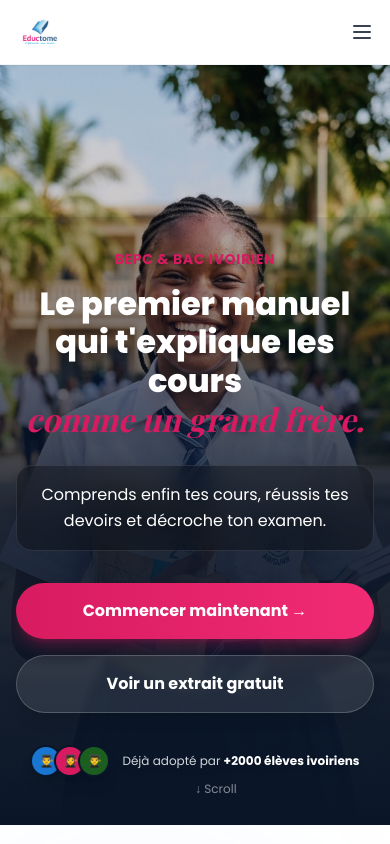
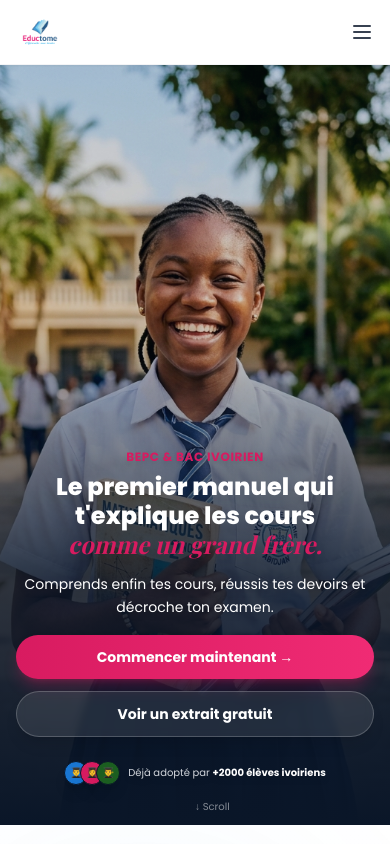
Before and after one commit to mariusgombaleu-ops/eductome-web, a React (Vite) app: page / in a window 390 px wide. Shown: the top 844 px of the page. Built offline with nearby package versions, Linux system fonts and the light colour scheme; a web font is replaced by a local one.

Commit message:
Fix hero layout and math equations overflow

```diff
--- a/src/components/home/Hero.tsx
+++ b/src/components/home/Hero.tsx
@@ -2,7 +2,7 @@ import { Link } from 'react-router-dom';
 
 export function Hero() {
   return (
-    <section className="relative min-h-[90vh] lg:min-h-screen flex flex-col justify-end pt-24 pb-12 bg-[#0a1628] text-white overflow-hidden">
+    <section className="relative min-h-[90vh] lg:min-h-screen flex flex-col justify-end pt-16 pb-6 md:pb-12 bg-[#0a1628] text-white overflow-hidden">
       {/* Background Decor */}
       <div className="absolute inset-0 pointer-events-none opacity-[0.06] font-serif italic text-2xl select-none z-0">
         <span className="absolute top-[15%] left-[10%] animate-float">lim f(x)</span>
@@ -16,62 +16,59 @@ export function Hero() {
 
       {/* Full Background Image */}
       <div className="absolute inset-0 w-full h-full z-0 overflow-hidden">
-        {/* Decorative blur behind image */}
-        <div className="absolute top-1/2 left-1/2 -translate-x-1/2 -translate-y-1/2 w-[150%] h-[150%] bg-eductome-magenta/10 blur-[120px] rounded-full pointer-events-none"></div>
-
         <img
           src="/images/hero_ivorian_student_hd.png"
           alt="Élève ivoirien confiant qui révise avec succès avec un manuel EDUCTOME"
           className="relative z-10 w-full h-full object-cover object-top opacity-80"
         />
         {/* Gradient overlay for text readability (taller to cover bottom text) */}
-        <div className="absolute inset-x-0 bottom-0 h-[80%] lg:h-[70%] bg-gradient-to-t from-[#0a1628] via-[#0a1628]/85 to-[#0a1628]/10 z-20"></div>
+        <div className="absolute inset-x-0 bottom-0 h-[65%] lg:h-[70%] bg-gradient-to-t from-[#0a1628] via-[#0a1628]/80 to-transparent z-20"></div>
       </div>
 
       {/* All Text Container (Bottom Aligned) */}
       <div className="relative z-30 w-full max-w-4xl mx-auto px-4 sm:px-6 flex flex-col items-center text-center mt-auto">
-        <span className="text-eductome-magenta font-bold tracking-wider uppercase text-sm mb-4 drop-shadow-md">
+        <span className="text-eductome-magenta font-bold tracking-wider uppercase text-xs md:text-sm mb-2 md:mb-4 drop-shadow-md">
           BEPC & BAC Ivoirien
         </span>
-        <h1 className="font-poppins text-[2rem] md:text-4xl lg:text-[3.5rem] font-extrabold leading-[1.2] drop-shadow-xl text-white mb-6">
+        <h1 className="font-poppins text-2xl md:text-4xl lg:text-[3.5rem] font-extrabold leading-[1.2] drop-shadow-xl text-white mb-3 md:mb-6">
           Le premier manuel qui t'explique les cours <br className="block md:hidden xl:block" />
           <span className="text-eductome-magenta font-playfair italic font-normal inline-block whitespace-nowrap">
             comme un grand frère.
           </span>
         </h1>
 
-        <div className="animate-fade-in animation-delay-1000 mb-8 max-w-2xl bg-black/30 md:bg-transparent backdrop-blur-md md:backdrop-blur-none rounded-2xl p-4 border border-white/10 md:border-transparent">
-          <p className="text-base md:text-xl lg:text-2xl text-white font-medium leading-relaxed drop-shadow-md">
+        <div className="animate-fade-in animation-delay-1000 mb-4 md:mb-8 max-w-2xl px-2">
+          <p className="text-sm md:text-xl lg:text-2xl text-white font-medium leading-relaxed drop-shadow-md">
             Comprends enfin tes cours, réussis tes devoirs et décroche ton examen.
           </p>
         </div>
 
-        <div className="flex flex-col sm:flex-row gap-4 mb-8 w-full sm:w-auto">
+        <div className="flex flex-col sm:flex-row gap-3 md:gap-4 mb-6 md:mb-8 w-full sm:w-auto">
           <button
             onClick={() => document.getElementById('collections')?.scrollIntoView({ behavior: 'smooth' })}
-            className="inline-flex items-center justify-center font-bold px-8 py-4 rounded-full transition-all duration-300 transform hover:scale-105 active:scale-95 bg-gradient-to-r from-eductome-magenta to-[#f02b74] text-white shadow-lg shadow-eductome-magenta/30"
+            className="inline-flex items-center justify-center font-bold px-6 py-3 md:px-8 md:py-4 rounded-full transition-all duration-300 transform hover:scale-105 active:scale-95 bg-gradient-to-r from-eductome-magenta to-[#f02b74] text-white shadow-lg shadow-eductome-magenta/30 text-sm md:text-base"
           >
             Commencer maintenant &rarr;
           </button>
           <Link
             to="/ressources"
-            className="inline-flex items-center justify-center font-bold px-8 py-4 rounded-full transition-all duration-300 transform hover:scale-105 active:scale-95 bg-white/10 hover:bg-white/20 text-white backdrop-blur-sm border border-white/20 shadow-lg"
+            className="inline-flex items-center justify-center font-bold px-6 py-3 md:px-8 md:py-4 rounded-full transition-all duration-300 transform hover:scale-105 active:scale-95 bg-white/10 hover:bg-white/20 text-white backdrop-blur-sm border border-white/20 shadow-lg text-sm md:text-base"
           >
             Voir un extrait gratuit
           </Link>
         </div>
 
-        <div className="flex items-center gap-3 animate-fade-in animation-delay-1000">
+        <div className="flex items-center gap-2 md:gap-3 animate-fade-in animation-delay-1000 mb-4">
           <div className="flex -space-x-2">
-            <div className="w-8 h-8 rounded-full border-2 border-[#0a1628] bg-eductome-sky flex items-center justify-center text-xs text-white shadow-lg">👨‍🎓</div>
-            <div className="w-8 h-8 rounded-full border-2 border-[#0a1628] bg-eductome-magenta flex items-center justify-center text-xs text-white shadow-lg">👩‍🎓</div>
-            <div className="w-8 h-8 rounded-full border-2 border-[#0a1628] bg-eductome-green flex items-center justify-center text-xs text-white shadow-lg">👨‍🎓</div>
+            <div className="w-6 h-6 md:w-8 md:h-8 rounded-full border border-[#0a1628] bg-eductome-sky flex items-center justify-center text-[10px] md:text-xs text-white shadow-lg">👨‍🎓</div>
+            <div className="w-6 h-6 md:w-8 md:h-8 rounded-full border border-[#0a1628] bg-eductome-magenta flex items-center justify-center text-[10px] md:text-xs text-white shadow-lg">👩‍🎓</div>
+            <div className="w-6 h-6 md:w-8 md:h-8 rounded-full border border-[#0a1628] bg-eductome-green flex items-center justify-center text-[10px] md:text-xs text-white shadow-lg">👨‍🎓</div>
           </div>
-          <span className="text-xs lg:text-sm text-gray-300 font-medium drop-shadow-md">Déjà adopté par <strong className="text-white">+2000 élèves ivoiriens</strong></span>
+          <span className="text-[10px] md:text-sm text-gray-300 font-medium drop-shadow-md">Déjà adopté par <strong className="text-white">+2000 élèves ivoiriens</strong></span>
         </div>
       </div>
 
-      <div className="absolute bottom-6 md:bottom-8 left-1/2 -translate-x-1/2 text-white/50 text-xs lg:text-sm animate-bounce cursor-pointer hover:text-white transition-colors z-40" onClick={() => document.getElementById('diagnostic')?.scrollIntoView({ behavior: 'smooth' })}>
+      <div className="absolute bottom-2 md:bottom-8 left-1/2 -translate-x-1/2 text-white/50 text-[10px] md:text-sm animate-bounce cursor-pointer hover:text-white transition-colors z-40" onClick={() => document.getElementById('diagnostic')?.scrollIntoView({ behavior: 'smooth' })}>
         &darr; Scroll
       </div>
     </section>
--- a/src/index.css
+++ b/src/index.css
@@ -75,57 +75,33 @@
   background-size: 20px 20px;
 }
 
-/* Conteneur des blocs KaTeX */
-.katex-display,
-.math-block {
+/* Conteneur des blocs MathJax */
+mjx-container {
   max-width: 100%;
-  overflow-x: auto;
+  overflow-x: auto !important;
   overflow-y: hidden;
-  padding: 0.5rem 0;
-  -webkit-overflow-scrolling: touch; /* scroll fluide sur iOS */
-  scrollbar-width: thin;
-  scrollbar-color: #D81B60 transparent;
+  padding: 0.2rem 0;
+  -webkit-overflow-scrolling: touch;
+  scrollbar-width: none; /* Firefox */
 }
 
-.katex-display::-webkit-scrollbar,
-.math-block::-webkit-scrollbar {
-  height: 4px;
+mjx-container::-webkit-scrollbar {
+  display: none; /* Safari and Chrome */
 }
 
-.katex-display::-webkit-scrollbar-thumb,
-.math-block::-webkit-scrollbar-thumb {
-  background-color: #D81B60;
-  border-radius: 2px;
+mjx-container:not([display="true"]) {
+  display: inline-block;
+  vertical-align: middle;
 }
 
 /* Gradient indicatif sur les bords pour signaler le scroll possible */
-.katex-display-wrapper {
-  position: relative;
-}
-
-.katex-display-wrapper::after {
-  content: '';
-  position: absolute;
-  right: 0;
-  top: 0;
-  bottom: 0;
-  width: 20px;
-  background: linear-gradient(90deg, transparent, white);
-  pointer-events: none;
-  opacity: 0;
-  transition: opacity 0.2s;
-}
-
-.katex-display-wrapper.has-overflow::after {
-  opacity: 1;
+.math-content {
+  max-width: 100%;
+  overflow-x: hidden;
 }
 
 @media (max-width: 767px) {
-  .katex {
-    font-size: 0.9em !important;
-  }
-
-  .katex-display {
-    font-size: 1em !important;
+  mjx-container {
+    font-size: 0.8em !important;
   }
 }
```
